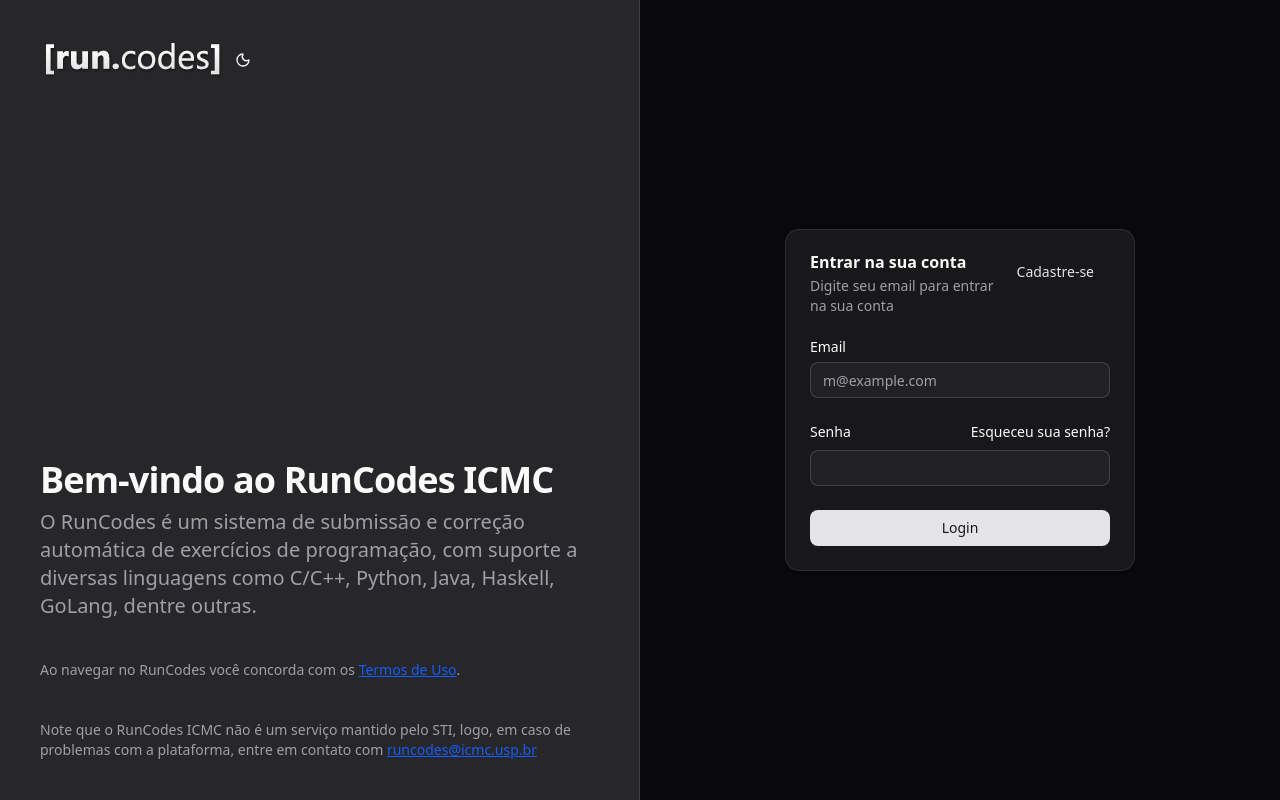
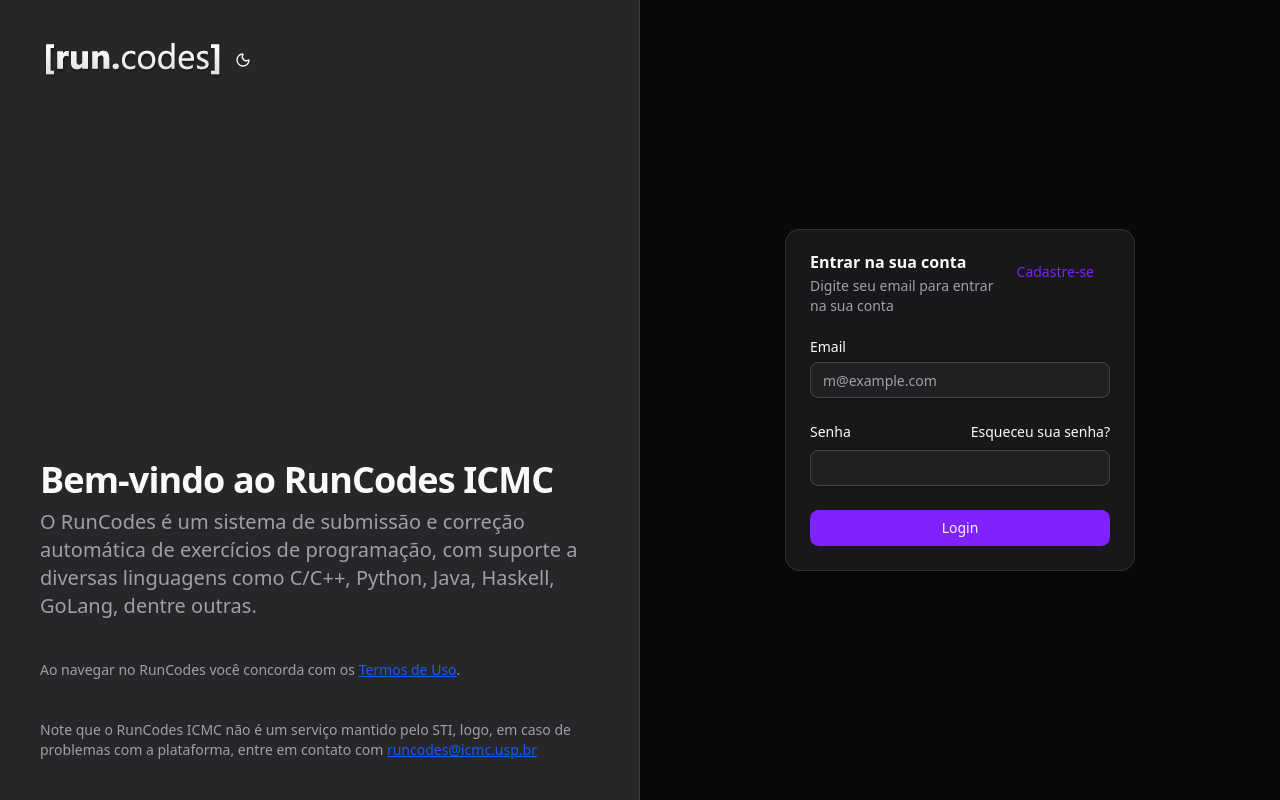
Before and after one commit to reisaraujo-miguel/runcodes-react, a React (Vite) app: page / in a window 1280 px wide. Built offline with nearby package versions, Linux system fonts and the light colour scheme.

Commit message:
Use a purple accent on the theme

```diff
--- a/src/App.css
+++ b/src/App.css
@@ -4,15 +4,17 @@
 @custom-variant dark (&:is(.dark *));
 
 :root {
-  --radius: 0.625rem;
+  --radius: 0.65rem;
+  --link: oklch(0.606 0.25 292.717);
+  --link-hover: oklch(0.541 0.281 293.009);
   --background: oklch(1 0 0);
   --foreground: oklch(0.141 0.005 285.823);
   --card: oklch(1 0 0);
   --card-foreground: oklch(0.141 0.005 285.823);
   --popover: oklch(1 0 0);
   --popover-foreground: oklch(0.141 0.005 285.823);
-  --primary: oklch(0.21 0.006 285.885);
-  --primary-foreground: oklch(0.985 0 0);
+  --primary: oklch(0.606 0.25 292.717);
+  --primary-foreground: oklch(0.969 0.016 293.756);
   --secondary: oklch(0.967 0.001 286.375);
   --secondary-foreground: oklch(0.21 0.006 285.885);
   --muted: oklch(0.967 0.001 286.375);
@@ -22,7 +24,7 @@
   --destructive: oklch(0.577 0.245 27.325);
   --border: oklch(0.92 0.004 286.32);
   --input: oklch(0.92 0.004 286.32);
-  --ring: oklch(0.705 0.015 286.067);
+  --ring: oklch(0.606 0.25 292.717);
   --chart-1: oklch(0.646 0.222 41.116);
   --chart-2: oklch(0.6 0.118 184.704);
   --chart-3: oklch(0.398 0.07 227.392);
@@ -30,12 +32,12 @@
   --chart-5: oklch(0.769 0.188 70.08);
   --sidebar: oklch(0.985 0 0);
   --sidebar-foreground: oklch(0.141 0.005 285.823);
-  --sidebar-primary: oklch(0.21 0.006 285.885);
-  --sidebar-primary-foreground: oklch(0.985 0 0);
+  --sidebar-primary: oklch(0.606 0.25 292.717);
+  --sidebar-primary-foreground: oklch(0.969 0.016 293.756);
   --sidebar-accent: oklch(0.967 0.001 286.375);
   --sidebar-accent-foreground: oklch(0.21 0.006 285.885);
   --sidebar-border: oklch(0.92 0.004 286.32);
-  --sidebar-ring: oklch(0.705 0.015 286.067);
+  --sidebar-ring: oklch(0.606 0.25 292.717);
 }
 
 .dark {
@@ -45,8 +47,8 @@
   --card-foreground: oklch(0.985 0 0);
   --popover: oklch(0.21 0.006 285.885);
   --popover-foreground: oklch(0.985 0 0);
-  --primary: oklch(0.92 0.004 286.32);
-  --primary-foreground: oklch(0.21 0.006 285.885);
+  --primary: oklch(0.541 0.281 293.009);
+  --primary-foreground: oklch(0.969 0.016 293.756);
   --secondary: oklch(0.274 0.006 286.033);
   --secondary-foreground: oklch(0.985 0 0);
   --muted: oklch(0.274 0.006 286.033);
@@ -56,7 +58,7 @@
   --destructive: oklch(0.704 0.191 22.216);
   --border: oklch(1 0 0 / 10%);
   --input: oklch(1 0 0 / 15%);
-  --ring: oklch(0.552 0.016 285.938);
+  --ring: oklch(0.541 0.281 293.009);
   --chart-1: oklch(0.488 0.243 264.376);
   --chart-2: oklch(0.696 0.17 162.48);
   --chart-3: oklch(0.769 0.188 70.08);
@@ -64,12 +66,12 @@
   --chart-5: oklch(0.645 0.246 16.439);
   --sidebar: oklch(0.21 0.006 285.885);
   --sidebar-foreground: oklch(0.985 0 0);
-  --sidebar-primary: oklch(0.488 0.243 264.376);
-  --sidebar-primary-foreground: oklch(0.985 0 0);
+  --sidebar-primary: oklch(0.541 0.281 293.009);
+  --sidebar-primary-foreground: oklch(0.969 0.016 293.756);
   --sidebar-accent: oklch(0.274 0.006 286.033);
   --sidebar-accent-foreground: oklch(0.985 0 0);
   --sidebar-border: oklch(1 0 0 / 10%);
-  --sidebar-ring: oklch(0.552 0.016 285.938);
+  --sidebar-ring: oklch(0.541 0.281 293.009);
 }
 
 @theme inline {
@@ -77,6 +79,8 @@
   --radius-md: calc(var(--radius) - 2px);
   --radius-lg: var(--radius);
   --radius-xl: calc(var(--radius) + 4px);
+  --color-link: var(--link);
+  --color-link-hover: var(--link-hover);
   --color-background: var(--background);
   --color-foreground: var(--foreground);
   --color-card: var(--card);
```
